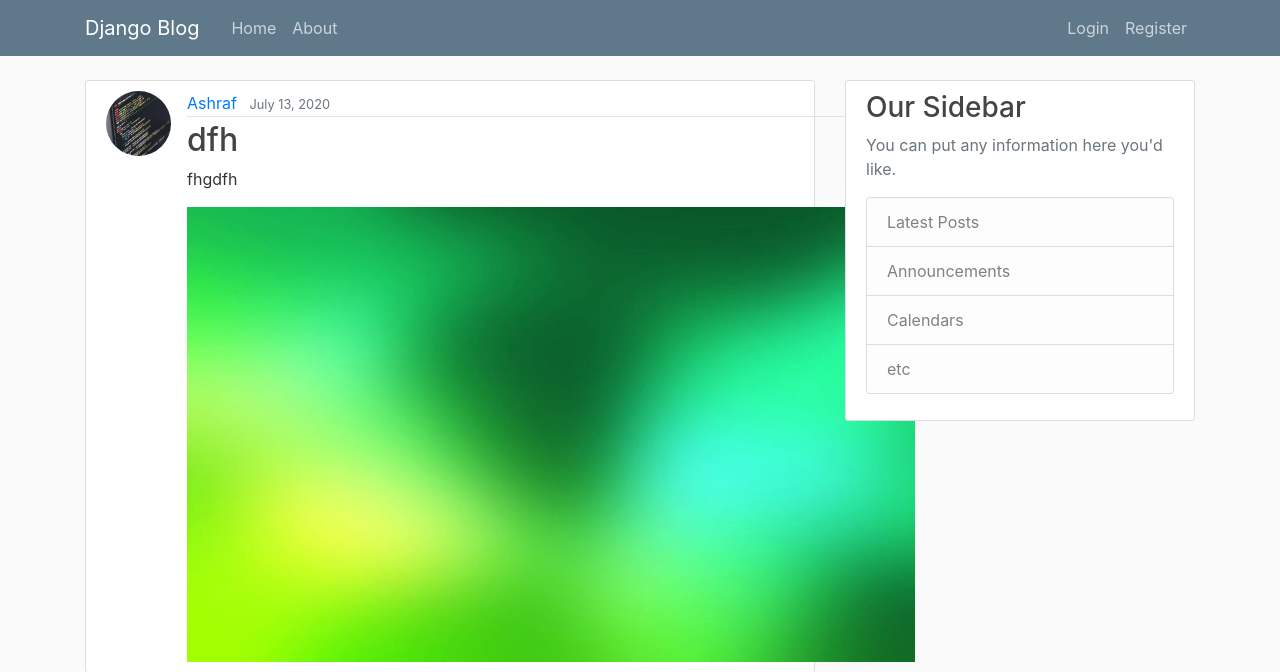
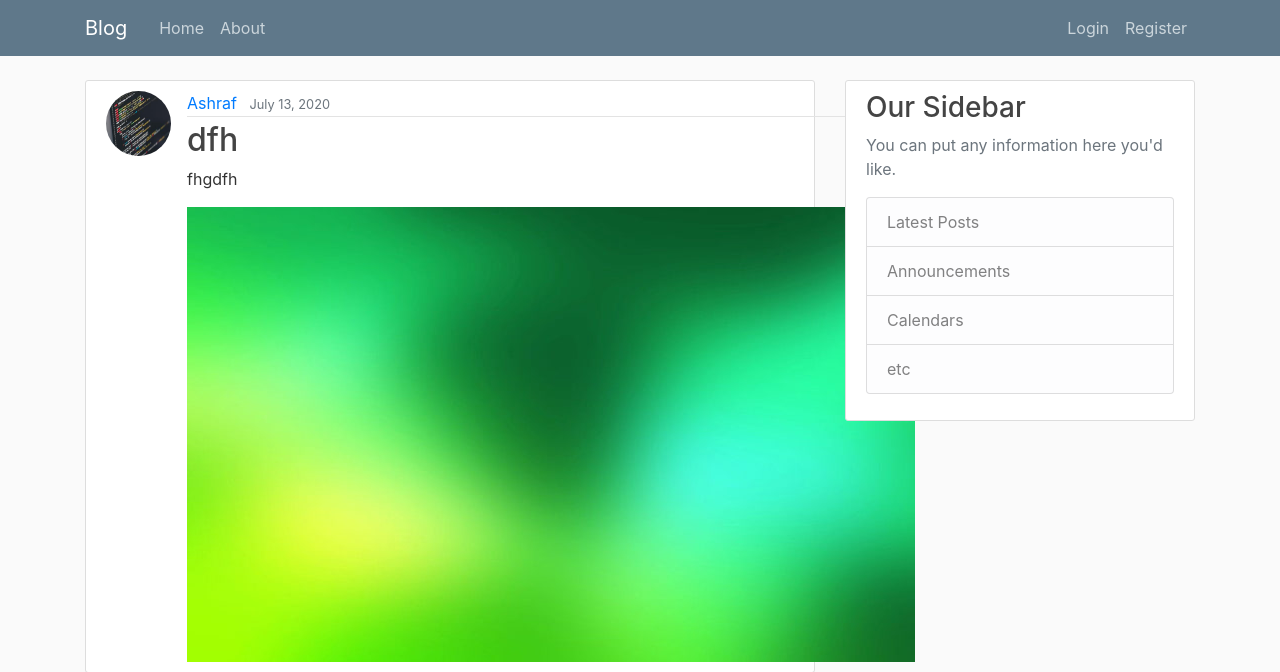
Before and after one commit to Ashraf-32/Django-Project, a Django app: page / in a window 1280 px wide. Shown: the top 672 px of the page. Run offline with Django 3.2, Linux system fonts and the light colour scheme; data comes from the database, SQL or seed files in the repository; some libraries are stand-ins or nearby versions.

Commit message:
changed the name

```diff
--- a/blog/templates/blog/base.html
+++ b/blog/templates/blog/base.html
@@ -20,7 +20,7 @@
         <header class="site-header">
             <nav class="navbar navbar-expand-md navbar-dark bg-steel fixed-top">
               <div class="container">
-                <a class="navbar-brand mr-4" href="{% url 'blog-home' %}">Django Blog</a>
+                <a class="navbar-brand mr-4" href="{% url 'blog-home' %}">Blog</a>
                 <button class="navbar-toggler" type="button" data-toggle="collapse" data-target="#navbarToggle" aria-controls="navbarToggle" aria-expanded="false" aria-label="Toggle navigation">
                 <span class="navbar-toggler-icon"></span>
                 </button>
```
